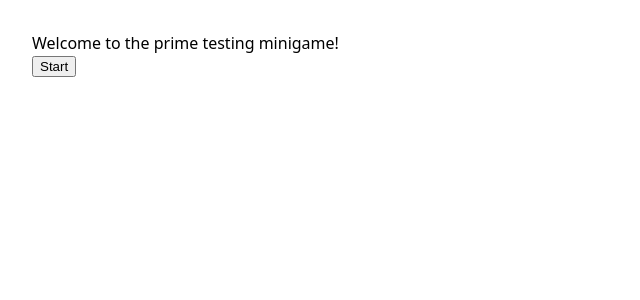
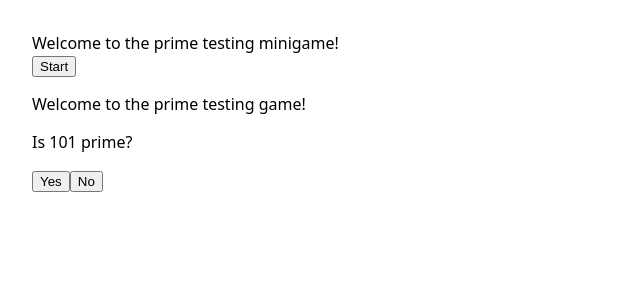
Before and after one commit to rabongHan/CSE210-WI26-Team2, a Next.js app: page /prime in a window 1280 px wide. Shown: the top 300 px of the page, without its empty margins (0-640 px from the left). Built offline with nearby package versions, Linux system fonts and the light colour scheme.

Commit message:
tried to add an actual playable game

```diff
--- a/app/prime/page.tsx
+++ b/app/prime/page.tsx
@@ -8,10 +8,85 @@ export default function Page() {
 
   useEffect(() => setNow(new Date().toISOString()), []);
 
+  function StartGame() {
+    console.log("This is supposed to cause text to show but I don't know how to hide the text in the first place");
+  }
+
+    // to do: export all this to another module
+    var currNum = 101;
+    var feedbackMessage = "";
+    var isPrime = function(num) {
+      if (num < 2) {
+        return false;
+      }
+      if (num % 2 === 0) {
+        return false;
+      }
+      for (var i = 3; i**2 <= num; i += 2) {
+        if (num % i === 0) {
+          return false;
+        }
+      }
+      return true;
+    }
+    var clickYes = function() {
+      if (isPrime(currNum)) {
+        displayCorrectPrime(currNum);
+      }
+      else {
+        displayIncorrectPrime(currNum);
+      }
+      nextNumber();
+    }
+    var clickNo = function() {
+      if (isPrime(currNum)) {
+        displayIncorrectComposite(currNum);
+      }
+      else {
+        displayCorrectComposite(currNum);
+      }
+      nextNumber();
+    }
+    var displayCorrectPrime = function(n) {
+      console.log("Yes, it's prime");
+      feedbackMessage = "Yes, it's prime";
+      console.log(n);
+    }
+    var displayIncorrectPrime = function(n) {
+      console.log("No, it's composite")
+      feedbackMessage = "No, it's composite";
+      console.log(n)
+    }
+    var displayCorrectComposite = function(n) {
+      console.log("Yes, it's composite")
+      feedbackMessage = "Yes, it's composite";
+      console.log(n)
+    }
+    var displayIncorrectComposite = function(n) {
+      console.log("No, it's prime")
+      feedbackMessage = "No, it's prime";
+      console.log(n)
+    }
+    var nextNumber = function() {
+      currNum += 1;
+      document.getElementById("num").textContent = currNum;
+      // clear feedback message once we've added that to the page itself
+      // ...
+    }
+    // ...
+
+
   return (
     <main style={{ fontFamily: "system-ui", padding: 24 }}>
       <div className="welcome">Welcome to the prime testing minigame!</div>
-      <button>Start</button>
+      <button onClick={StartGame}>Start</button>
+      <div>
+        <p>Welcome to the prime testing game!</p>
+        <p>Is <span id="num">{currNum}</span> prime?</p>
+        <button onClick={clickYes}>Yes</button>
+        <button onClick={clickNo}>No</button>
+        <p>{feedbackMessage}</p>
+      </div>
     </main>
   );
 }
```
